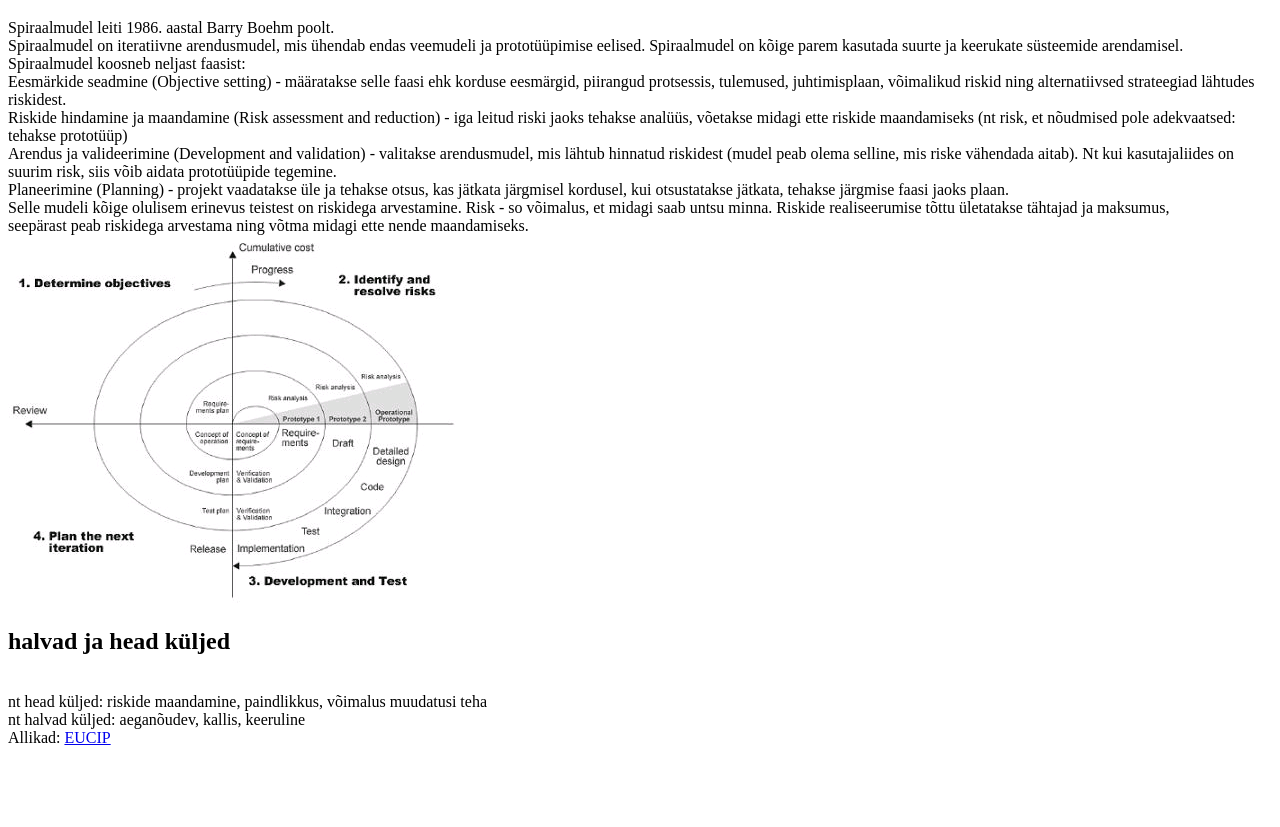
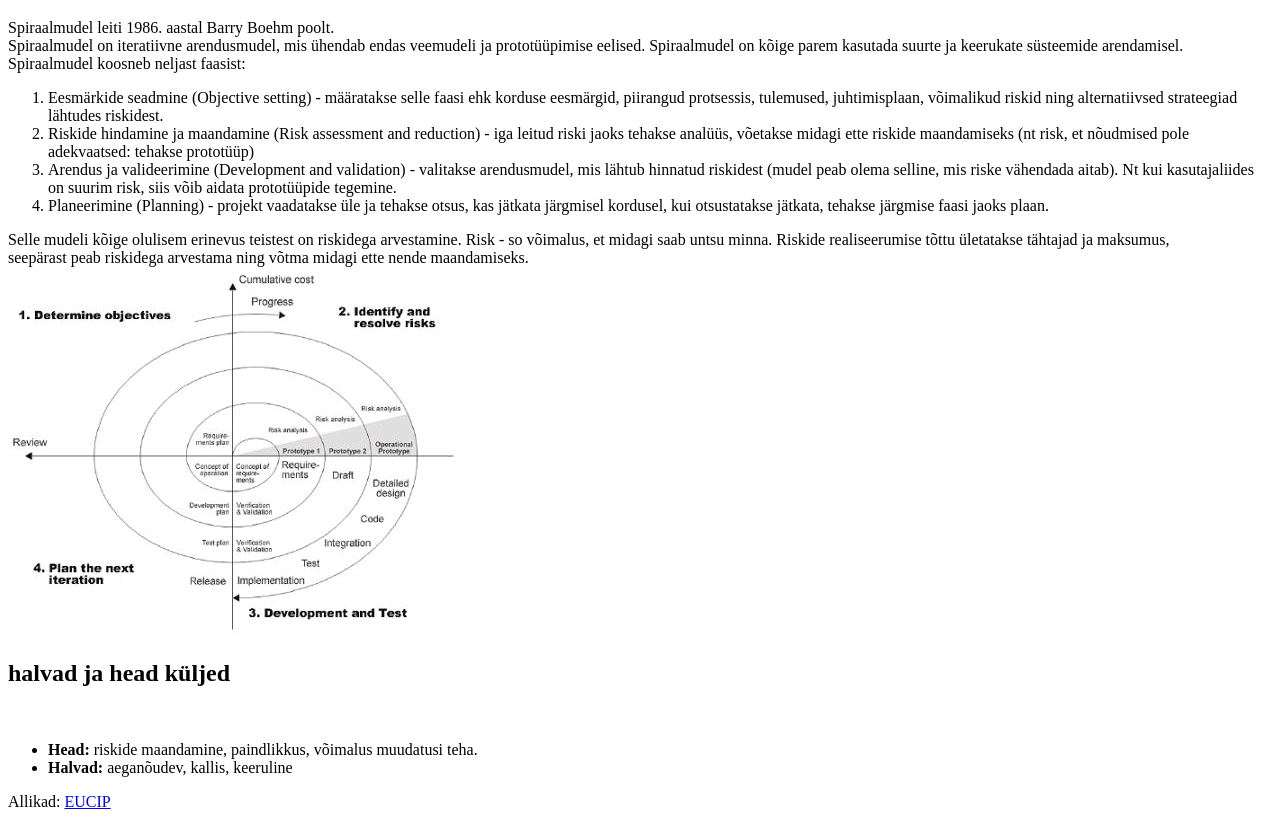
Before and after one commit to TannoValk1/Tarpe23_Ainemapp, a plain HTML site: page Ainemapp/Arendustsyklid/Spiraalmudel.html in a window 1280 px wide. Shown: the part 61-888 px from the top of the page. Before the commit the page ends 824 px from the top, so only its background shows below. Drawn offline with Linux system fonts and the light colour scheme.

Commit message:
prototüüpne

```diff
--- a/Ainemapp/Arendustsyklid/Spiraalmudel.html
+++ b/Ainemapp/Arendustsyklid/Spiraalmudel.html
@@ -11,21 +11,25 @@
         Spiraalmudel leiti 1986. aastal Barry Boehm poolt.<br>
         Spiraalmudel on iteratiivne arendusmudel, mis ühendab endas veemudeli ja prototüüpimise eelised. Spiraalmudel on kõige parem kasutada suurte ja keerukate süsteemide arendamisel.<br>
         Spiraalmudel koosneb neljast faasist:<br>
+        <ol>
         <!--Esiteks-->
-        Eesmärkide seadmine (Objective setting) - määratakse selle faasi ehk korduse eesmärgid, piirangud protsessis, tulemused, juhtimisplaan, võimalikud riskid ning alternatiivsed strateegiad lähtudes riskidest.<br>
+        <li>Eesmärkide seadmine (Objective setting) - määratakse selle faasi ehk korduse eesmärgid, piirangud protsessis, tulemused, juhtimisplaan, võimalikud riskid ning alternatiivsed strateegiad lähtudes riskidest.<br></li>
         <!--Teiseks-->
-        Riskide hindamine ja maandamine (Risk assessment and reduction) - iga leitud riski jaoks tehakse analüüs, võetakse midagi ette riskide maandamiseks (nt risk, et nõudmised pole adekvaatsed: tehakse prototüüp)<br>
+        <li>Riskide hindamine ja maandamine (Risk assessment and reduction) - iga leitud riski jaoks tehakse analüüs, võetakse midagi ette riskide maandamiseks (nt risk, et nõudmised pole adekvaatsed: tehakse prototüüp)<br></li>
         <!--Kolmandaks-->
-        Arendus ja valideerimine (Development and validation) - valitakse arendusmudel, mis lähtub hinnatud riskidest (mudel peab olema selline, mis riske vähendada aitab). Nt kui kasutajaliides on suurim risk, siis võib aidata prototüüpide tegemine.<br>
+        <li>Arendus ja valideerimine (Development and validation) - valitakse arendusmudel, mis lähtub hinnatud riskidest (mudel peab olema selline, mis riske vähendada aitab). Nt kui kasutajaliides on suurim risk, siis võib aidata prototüüpide tegemine.<br></li>
         <!--Neljandaks-->
-        Planeerimine (Planning) - projekt vaadatakse üle ja tehakse otsus, kas jätkata järgmisel kordusel, kui otsustatakse jätkata, tehakse järgmise faasi jaoks plaan.<br>
+        <li>Planeerimine (Planning) - projekt vaadatakse üle ja tehakse otsus, kas jätkata järgmisel kordusel, kui otsustatakse jätkata, tehakse järgmise faasi jaoks plaan.<br></li>
+        </ol>
         Selle mudeli kõige olulisem erinevus teistest on riskidega arvestamine. Risk - so võimalus, et midagi saab untsu minna. Riskide realiseerumise tõttu ületatakse tähtajad ja maksumus,<br>
          seepärast peab riskidega arvestama ning võtma midagi ette nende maandamiseks.<br>
         <img src="Spiraalmudel.png" alt="Spiraalmudel">
         <table>
             <h2>halvad ja head küljed</h2><br>
-            nt head küljed: riskide maandamine, paindlikkus, võimalus muudatusi teha<br>
-            nt halvad küljed: aeganõudev, kallis, keeruline<br>
+            <ul>
+                <li><strong>Head: </strong>riskide maandamine, paindlikkus, võimalus muudatusi teha.</li>
+                <li><strong>Halvad: </strong>aeganõudev, kallis, keeruline</li>
+            </ul>
         </table>
         Allikad:
         <a href="https://eopearhiiv.edu.ee/e-kursused/eucip/arendus/1223_spiraalmudel.html">EUCIP</a>
```
Also changed, not shown: Ainemapp/Arendustsyklid/Prototüüpimine.html (added, +30 -0 lines), index.html (+2 -0 lines), Ainemapp/Arendustsyklid/Prototyypne.png (added).
